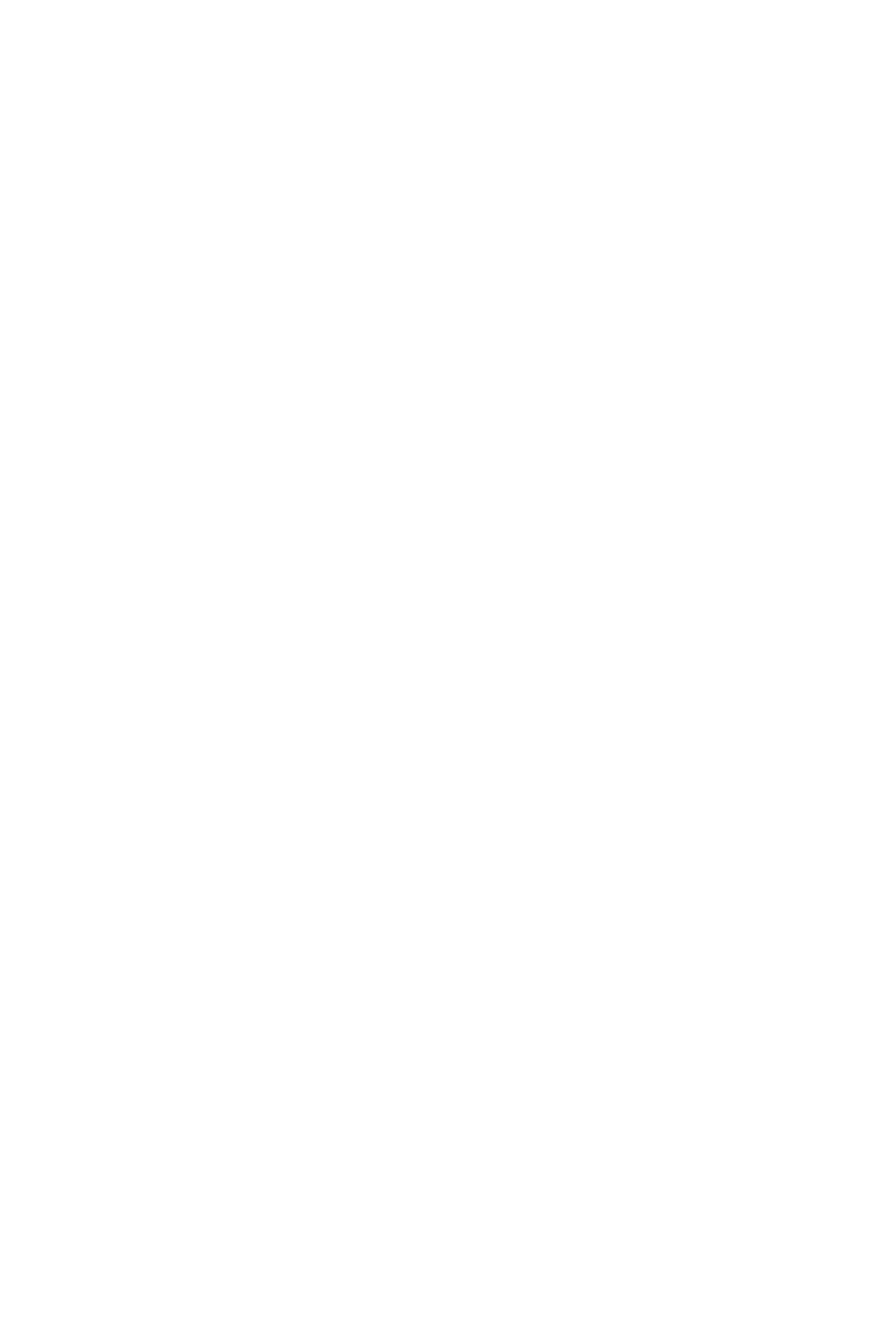
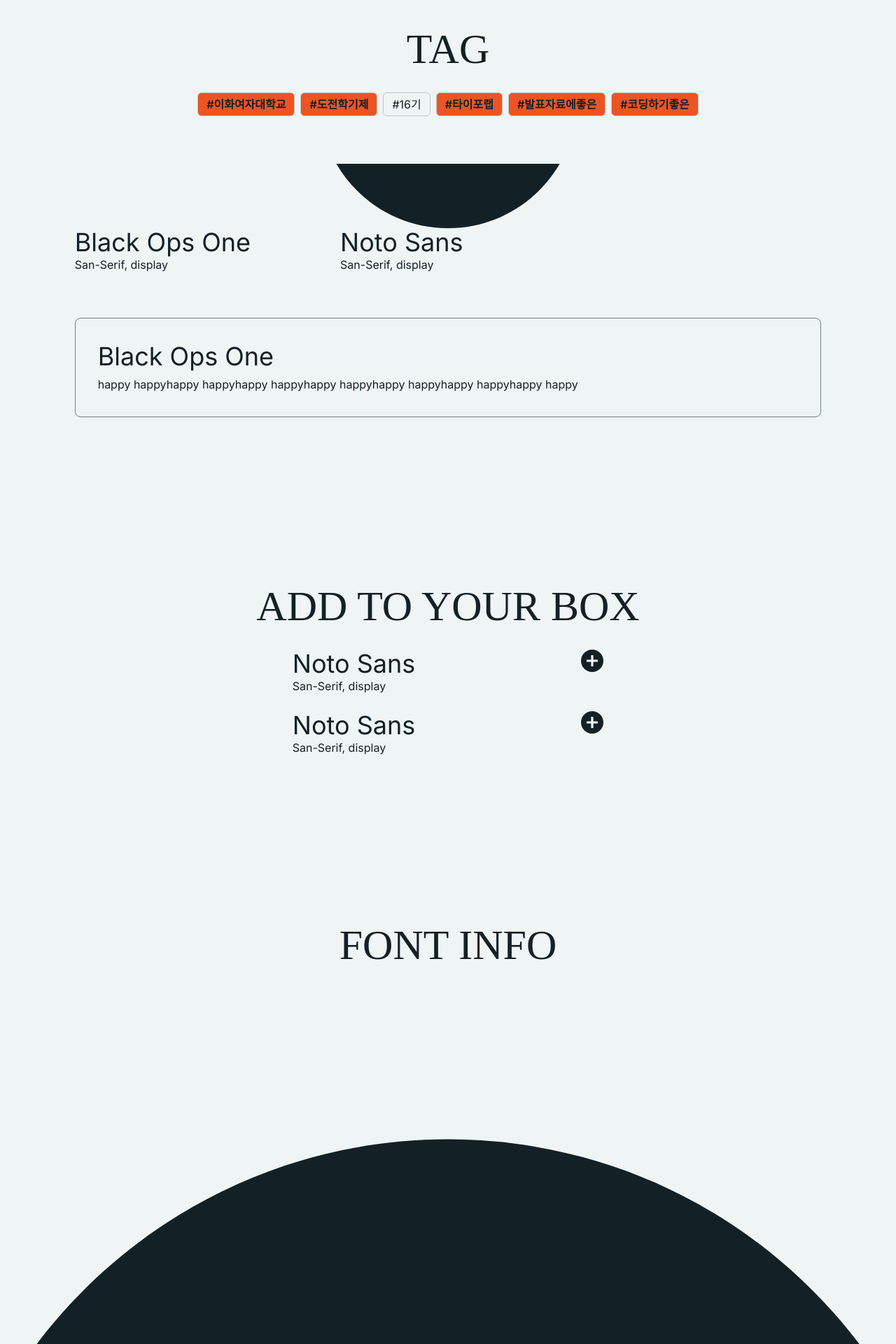
Before and after one commit to wrryu09/TYPOLAB, a Next.js app in the folder typolab/: page /pair in a window 1280 px wide. Shown: the part 120-2040 px from the top of the page at 70% size. Before the commit the page ends 800 px from the top, so only its background shows below. Built offline with nearby package versions, Linux system fonts and the light colour scheme; a web font is replaced by a local one.

Commit message:
🚧 pair page publishing

```diff
--- a/typolab/src/app/pair/page.tsx
+++ b/typolab/src/app/pair/page.tsx
@@ -1,11 +1,160 @@
-import React from 'react'
+"use client";
 
-type Props = {}
+import React, { useState } from "react";
+import SizedBox from "@/components/SizedBox";
+import BackArrow from "@/components/BackArrow";
+import Footer from "@/components/Footer";
+import { HatIco, PlusIco } from "../../../public/svgs";
+import FontCard from "@/components/FontCard";
+
+type Props = {};
 
 const Pair = (props: Props) => {
+  const subTitleStyle = "font-Bayon text-6xl pb-8";
+  type Tag = {
+    id: number;
+    name: string;
+    selected: boolean;
+  };
+  const [tagList, setTagList] = useState<Tag[]>([
+    { id: 1, name: "#이화여자대학교", selected: true },
+    { id: 2, name: "#도전학기제", selected: true },
+    { id: 3, name: "#16기", selected: false },
+    { id: 4, name: "#타이포랩", selected: true },
+    { id: 5, name: "#발표자료에좋은", selected: true },
+    { id: 6, name: "#코딩하기좋은", selected: true },
+  ]);
+  function handleTagSelection(tagId: number) {
+    const tagArr = [...tagList];
+    tagList.forEach((tag) => {
+      if (tag.id === tagId) {
+        tag.selected = !tag.selected;
+      }
+    });
+    setTagList(tagArr);
+  }
   return (
-    <div>Pair</div>
-  )
-}
+    <div className="bg-fog h-full text-darkGreen flex flex-col items-center">
+      {/* <link
+        rel="stylesheet"
+        href={`https://fonts.googleapis.com/css2?family=${fontFamily}`}
+      />
+      <style>
+        {`.fontFamily{
+    font-family: ${fontFamily};
+  }
+  .fontWeight{
+    font-weight: ${varient}
+  }
+  }`}
+      </style> */}
+      <BackArrow />
+      <HatIco width={"25%"} className="rotate-180 self-center top-0 absolute" />
+      <SizedBox height={10} />
 
-export default Pair
+      <div className="w-10/12 flex flex-col text-center items-center justify-center">
+        {/* tag section */}
+        <h1 className={subTitleStyle}>TAG</h1>
+        <div className="flex flex-wrap gap-2 mb-40">
+          {tagList.map((tag) => {
+            return (
+              <h1
+                key={tag.id + tag.name}
+                className={`px-3 py-1 border border-lightGrey rounded-md flex shrink-0 justify-center hover:bg-red ${
+                  tag.selected ? "bg-red font-semibold" : "bg-fog"
+                }`}
+                onClick={() => {
+                  handleTagSelection(tag.id);
+                }}
+              >
+                {tag.name}
+              </h1>
+            );
+          })}
+        </div>
+
+        {/* font section */}
+        <div className="flex self-start gap-32 mb-16">
+          {/* 1st set */}
+          <div className="flex flex-col items-start">
+            <h1 className="text-4xl">Black Ops One</h1>
+            <p>San-Serif, display</p>
+          </div>
+          {/* 2nd set */}
+          <div className="flex flex-col items-start">
+            <h1 className="text-4xl">Noto Sans</h1>
+            <p>San-Serif, display</p>
+          </div>
+        </div>
+
+        {/* font display box */}
+        <div className="w-full flex flex-col items-start gap-y-2 border border-greenGrey px-8 py-[34px] rounded-lg mb-60">
+          <h1 className="text-4xl">Black Ops One</h1>
+          <p>
+            happy happyhappy happyhappy happyhappy happyhappy happyhappy
+            happyhappy happy
+          </p>
+        </div>
+
+        {/* box section */}
+        <div className="w-full mb-60">
+          <h1 className={subTitleStyle}>ADD TO YOUR BOX</h1>
+          <div className="flex flex-col items-center gap-y-6">
+            {/* 1st set */}
+            <div className="flex w-5/12 justify-between">
+              <div className="flex flex-col items-start">
+                <h1 className="text-4xl">Noto Sans</h1>
+                <p>San-Serif, display</p>
+              </div>
+              <PlusIco className="w-8" />
+            </div>
+            {/* 2nd set */}
+            <div className="flex w-5/12 justify-between">
+              <div className="flex flex-col items-start">
+                <h1 className="text-4xl">Noto Sans</h1>
+                <p>San-Serif, display</p>
+              </div>
+              <PlusIco className="w-8" />
+            </div>
+          </div>
+        </div>
+
+        {/* font info section */}
+        <div className="mb-96">
+          <h1 className={subTitleStyle}>FONT INFO</h1>
+          {/* <FontCard idx={0} />
+        <FontCard idx={1}/> */}
+          <HatIco className="absolute w-full left-0 right-0" />
+        </div>
+
+        {/* user guide section */}
+        <div className="mb-40">
+          <h1 className={subTitleStyle}>HOW TO USE</h1>
+          <div className="flex flex-wrap gap-2 mb-10">
+            {/* 해당되는 태그만 보이기 */}
+            {tagList.map((tag) => {
+              return (
+                <h1
+                  key={tag.id + tag.name + "selected"}
+                  className={`px-3 py-1 border border-lightGrey rounded-md flex shrink-0 justify-center
+                  bg-fog
+                `}
+                >
+                  {tag.name}
+                </h1>
+              );
+            })}
+          </div>
+          <p>
+            happy happyhappy happyhappy happyhappy happyhappy happyhappy
+            happyhappy happy
+          </p>
+        </div>
+      </div>
+      <SizedBox height={20} />
+      <Footer />
+    </div>
+  );
+};
+
+export default Pair;
```
